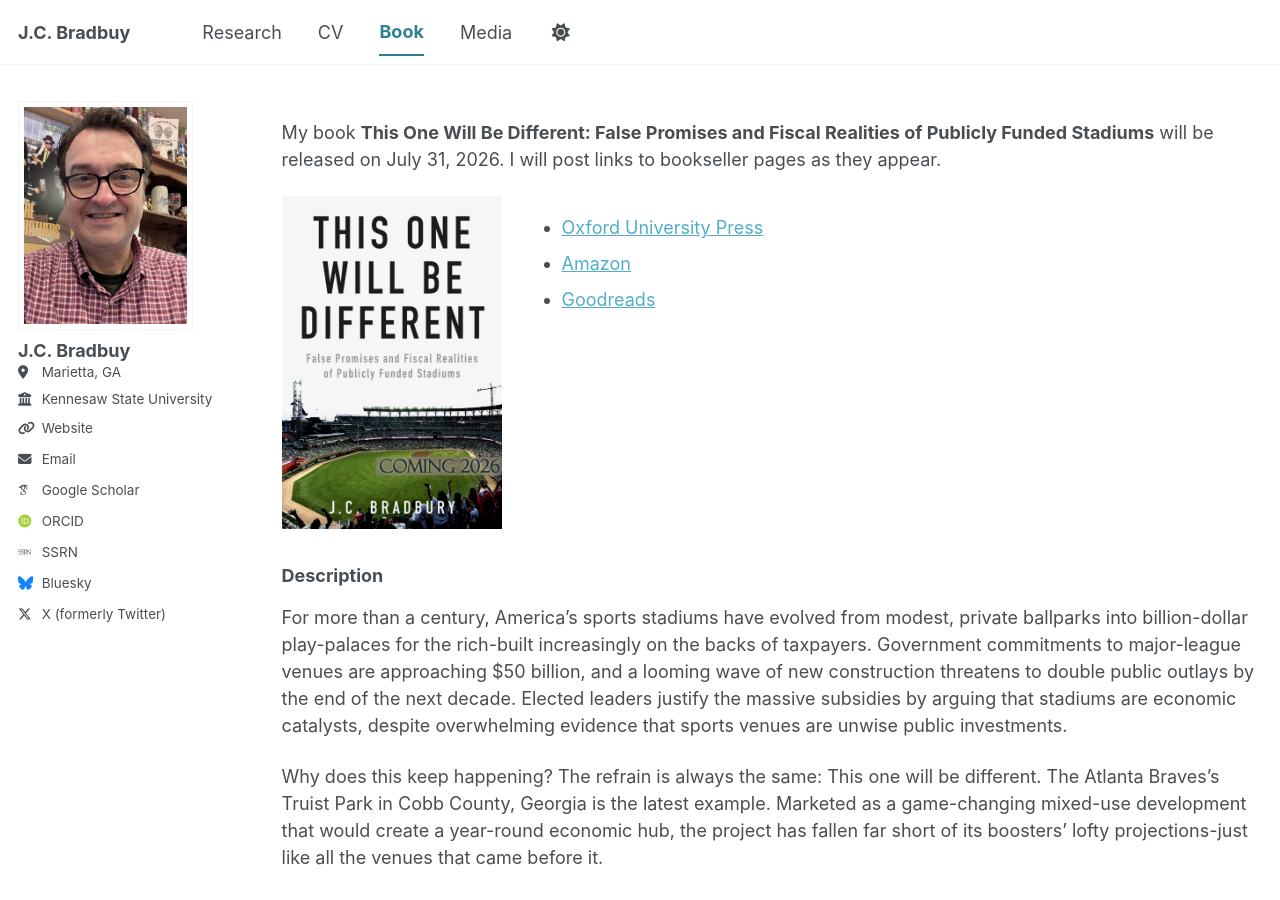
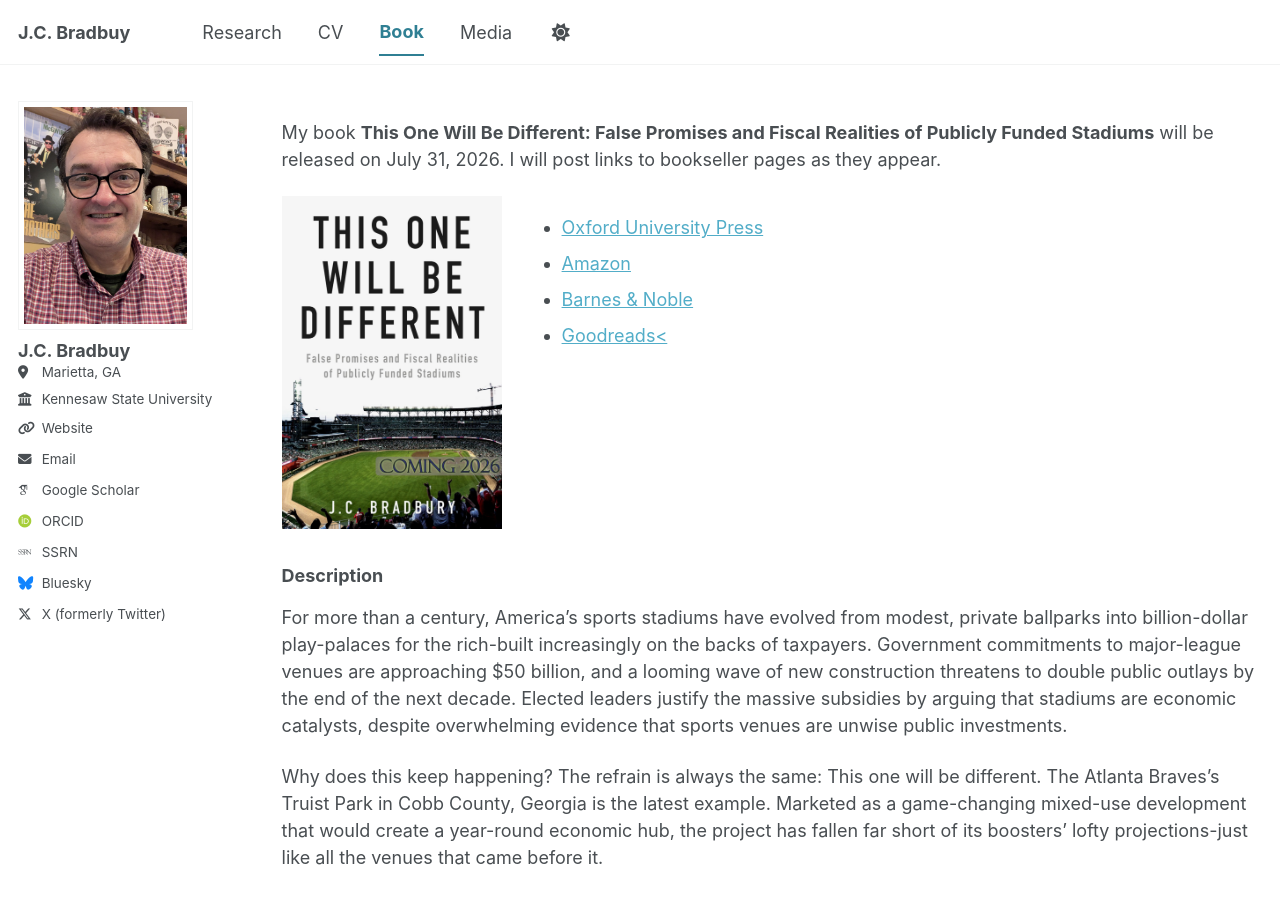
Before and after one commit to jcbradbury/jcbradbury.github.io, a Jekyll site: the page built from _pages/towbd.md, in a window 1280 px wide and 900 px high. Built offline with Jekyll 4.4.1, drawn with Linux system fonts in a browser that asks for light colours; some web fonts are replaced; a script bundle is joined from its source files by our own code; library files that are not in the unit come from our copies.

Commit message:
Update towbd.md

```diff
--- a/_pages/towbd.md
+++ b/_pages/towbd.md
@@ -19,8 +19,9 @@ My book **This One Will Be Different: False Promises and Fiscal Realities of Pub
     <ul>
       <li><a href="https://global.oup.com/academic/product/this-one-will-be-different-9780197820216?cc=us&lang=en&">Oxford University Press</a></li>
       <li><a href="https://www.amazon.com/This-One-Will-Different-Realities/dp/0197820212">Amazon</a></li>
+      <li><a href="https://www.barnesandnoble.com/w/this-one-will-be-different-j-c-bradbury/1149008693?ean=9780197820216">Barnes & Noble</a></li>
+      <li><a href="https://www.goodreads.com/book/show/2457687422">Goodreads<</a></li>
 
-      <li><a href="https://www.goodreads.com/book/show/245768742">Goodreads</a></li>
 
     </ul>
   </div>
```
